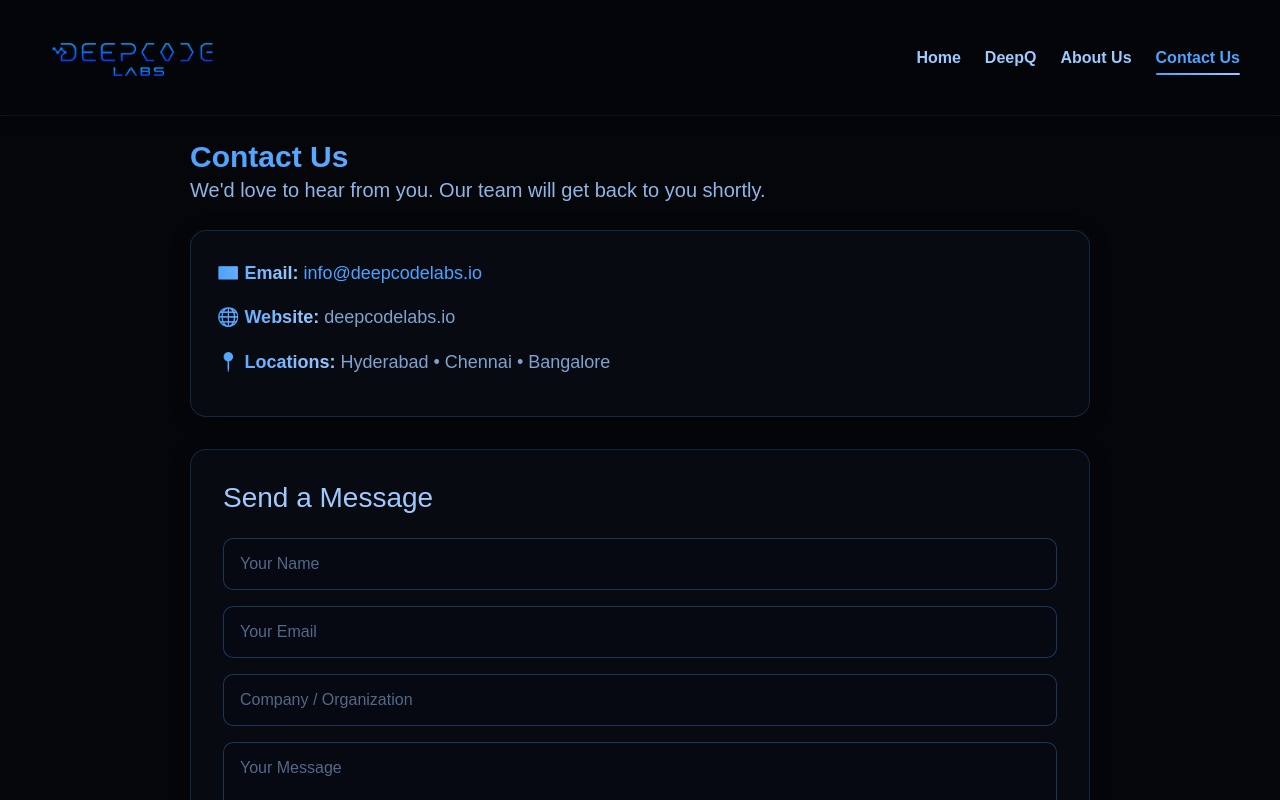
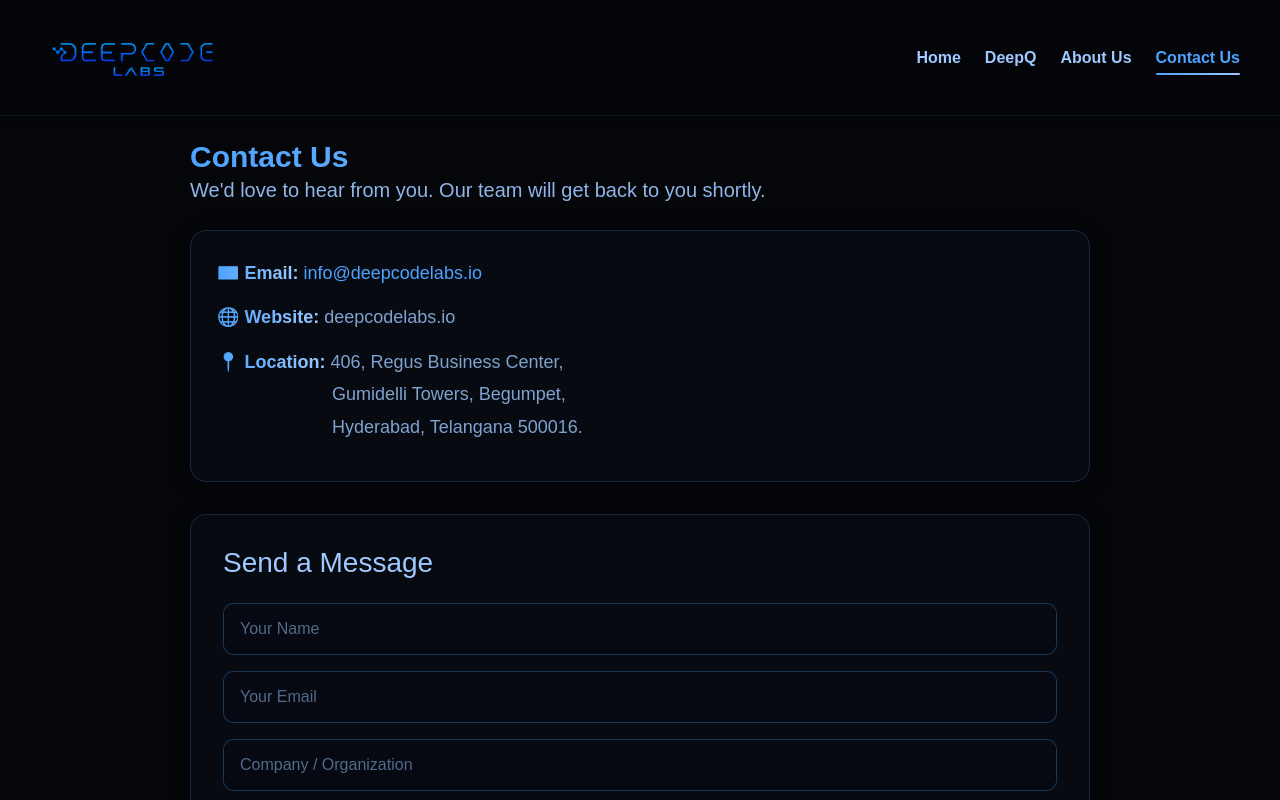
Before and after one commit to ramakalpasolutions-wq/deepq1, a Next.js app: page /contact in a window 1280 px wide. Shown: the top 800 px of the page. Built offline with nearby package versions, Linux system fonts and the light colour scheme.

Commit message:
initial commit

```diff
--- a/src/app/contact/page.js
+++ b/src/app/contact/page.js
@@ -38,7 +38,7 @@
 
       if (response.ok) {
         setSubmitted(true);
-        setFormData({ name: '', email: '', company: '', message: '' }); // Reset form
+        setFormData({ name: '', email: '', company: '', message: '' });
         setTimeout(() => setSubmitted(false), 5000);
       } else {
         setError(data.message || 'Failed to send message. Please try again.');
@@ -68,7 +68,9 @@
               <strong>🌐 Website:</strong> deepcodelabs.io
             </p>
             <p className="muted">
-              <strong>📍 Locations:</strong> Hyderabad • Chennai • Bangalore
+              <strong>📍 Location:</strong> 406, Regus Business Center,
+              <span style={{ display: 'block', marginLeft: '115px' }}>Gumidelli Towers, Begumpet,</span>
+              <span style={{ display: 'block', marginLeft: '115px' }}>Hyderabad, Telangana 500016.</span>
             </p>
           </div>
 
```
